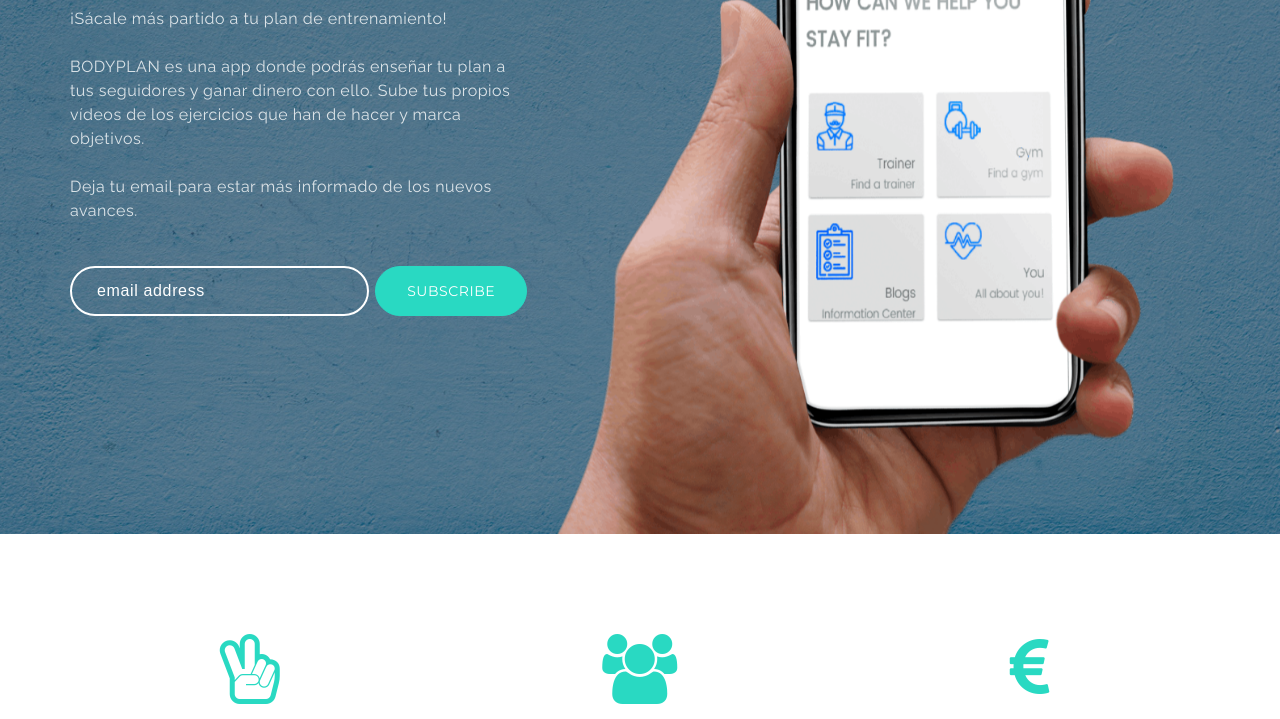
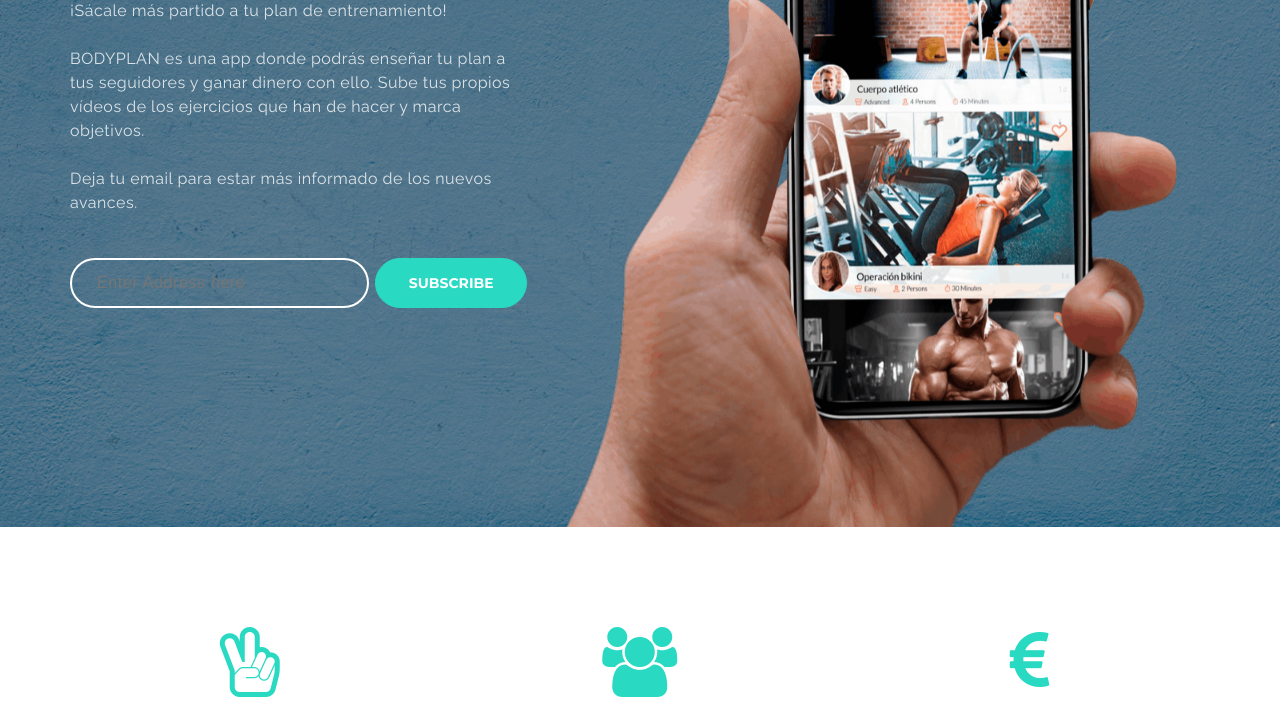
Before and after one commit to bodyplanapp/bodyplanapp.github.io, a plain HTML site: page index.html in a window 1280 px wide. Shown: the part 370-1089 px from the top of the page. Drawn offline with Linux system fonts and the light colour scheme; a web font is replaced by a local one.

Commit message:
create github pages

```diff
--- a/assets/images/hashes.json
+++ b/assets/images/hashes.json
@@ -1 +1 @@
-{"xxDdHULTHqxNqbk/arB7nA==":"gym-apps-cell-phone-1024x683.jpg","2997SYVN9NdL/T1N08Y6zg==":"mbr-1620x1080.jpg","EYCtQhzAd/pBJlgyZoTUrg==":"iphone_%D0%A5_mockup-1400x933.jpg","64Id4ERbvGPCKzQ9J/xuPA==":"iphone_%D0%A5_mockup-1400x933.png","9XYZ2uhZWJjdaAYCE3uDqw==":"iphone_%D0%A5_mockup-2-1400x933.png","9F+8T2h9pG1QU+2HSnIf/g==":"iphone_%D0%A5_mockup-2-1400x933.png"}
+{"xxDdHULTHqxNqbk/arB7nA==":"gym-apps-cell-phone-1024x683.jpg","2997SYVN9NdL/T1N08Y6zg==":"mbr-1620x1080.jpg","EYCtQhzAd/pBJlgyZoTUrg==":"iphone_%D0%A5_mockup-1400x933.jpg","64Id4ERbvGPCKzQ9J/xuPA==":"iphone_%D0%A5_mockup-1400x933.png","9XYZ2uhZWJjdaAYCE3uDqw==":"iphone_%D0%A5_mockup-2-1400x933.png","9F+8T2h9pG1QU+2HSnIf/g==":"iphone_%D0%A5_mockup-2-1400x933.png","axSlyw8QBl4r2g8O47a6Lw==":"iphone_%D0%A5_mockup-3-1400x933.png"}
--- a/index.html
+++ b/index.html
@@ -1,6 +1,5 @@
 <!DOCTYPE html>
-<html>
-
+<html >
 <head>
   <!-- Site made with Mobirise Website Builder v4.6.6, https://mobirise.com -->
   <meta charset="UTF-8">
@@ -16,13 +15,10 @@
   <link rel="stylesheet" href="assets/font-awesome/css/font-awesome.min.css">
   <link rel="stylesheet" href="assets/unicore/css/style.css">
   <link rel="stylesheet" href="assets/mobirise/css/mbr-additional.css" type="text/css">
-    <style>
-        ::-webkit-input-placeholder {
-            color: white;
-        }
-    </style>
+
+
+
 </head>
-
 <body>
 
 <!-- Google Analytics -->
@@ -30,7 +26,7 @@
 <script async src="https://www.googletagmanager.com/gtag/js?id=UA-115765014-1"></script>
 <script>
   window.dataLayer = window.dataLayer || [];
-        function gtag() { dataLayer.push(arguments); }
+  function gtag(){dataLayer.push(arguments);}
   gtag('js', new Date());
 
   gtag('config', 'UA-115765014-1');
@@ -48,45 +44,37 @@
                     <h3 class="mbr-title-font">bodyplan</h3>
                     <p>¡Sácale más partido a tu plan de entrenamiento!
 <br>
-                            <br>BODYPLAN es una app donde podrás enseñar tu plan a tus seguidores y ganar dinero con ello. Sube
-                            tus propios vídeos de los ejercicios que han de hacer y marca objetivos.
+<br>BODYPLAN es una app donde podrás enseñar tu plan a tus seguidores y ganar dinero con ello. Sube tus propios vídeos de los ejercicios que han de hacer y marca objetivos.
 <br>
-                            <br>Deja tu email para estar más informado de los nuevos avances.
-                            <br>
-                        </p>
+<br>Deja tu email para estar más informado de los nuevos avances.<br></p>
                     <div class="space30"></div>
-                        <!-- Begin MailChimp Signup Form -->
-
-                        <div id="mc_embed_signup">
-                            <form class="intro-newsletter intro-newsletter-full" action="https://instagram.us12.list-manage.com/subscribe/post?u=285a303da7cdded8c2737d139&amp;id=cc9f9e1c44"
-                                method="post" id="mc-embedded-subscribe-form" name="mc-embedded-subscribe-form" class="validate"
-                                target="_blank" novalidate>
+                    <div data-form-type="formoid">
+                    <div data-form-alert="true">
+                        <div class="hide" data-form-alert-success="true">Thanks for filling out form!</div>
+                    </div>
+                    <form class="intro-newsletter intro-newsletter-full" action="https://mobirise.com/" method="post" data-form-title="SUBSCRIBE"><input type="hidden" name="email" data-form-email="true" value="JE0sLOQqenU3XzAEkWwE3L/4qs8XrGVPRdDGGufUeD0sJEcjnXhm5pRIhSzmHC6x9hzp5kZ4hiNb5X5RxiOCDwDF+PEAERz0LbqZdBkiu7PVScAX3XcOYtBTiqk0FDu7" data-form-field="Email">
                         <div class="row">
                             <div class="col-md-8 col-sm-7 no-padding">
-                                        <input type="email" value="" name="EMAIL" class="email" id="mce-EMAIL" placeholder="email address" required>
+                                <input class="e-mail" name="email" id="eaddress" type="email" required="" placeholder="Enter Address here" data-form-field="Email">
                             </div>
                             <div class="col-md-4 col-sm-5 no-padding">
-                                        <input class="btn mbr-title-font btn-primary btn-block" type="submit" value="Subscribe" name="subscribe" id="mc-embedded-subscribe"
-                                            class="button">
+                                <div><button type="submit" class="btn mbr-title-font btn-primary btn-block">SUBSCRIBE</button></div>
                             </div>
                         </div>
+                        <p></p>
                     </form>
                     </div>
-
                 </div>
 
                 <div class="col-md-7 col-sm-6 no-padding">
-                        <figure class="mbr-figure mbr-figure--adapted mbr-figure--full-width">
-                            <img src="assets/images/iphone-mockup-2-1400x933.png" class="mbr-figure__img img-responsive center-block">
-                        </figure>
+                    <figure class="mbr-figure mbr-figure--adapted mbr-figure--full-width"><img src="assets/images/iphone-mockup-3-1400x933.png" class="mbr-figure__img img-responsive center-block"></figure>
                 </div>
             </div>
         </div>
     </div>
 </section>
 
-    <section class="services icon-box services mbr-section--bg-adapted mbr-section--relative" id="features4-o" data-rv-view="39"
-        style="background-color: rgb(255, 255, 255); padding-top: 100px; padding-bottom: 100px;">
+<section class="services icon-box services mbr-section--bg-adapted mbr-section--relative" id="features4-o" data-rv-view="39" style="background-color: rgb(255, 255, 255); padding-top: 100px; padding-bottom: 100px;">
 
         <div class="container">
             <div class="row">
@@ -95,8 +83,7 @@
                         <i class="fa mbr-primary-color fa-hand-peace-o"></i>
                         <div>
                             <h4 class="mbr-title-font">Ponte en forma</h4>
-                            <p>Lorem ipsum dolor sit amet elit convallis neque convallis est non turpis nisl ac justo rutrum
-                                sollic itudin urna interdum.</p>
+                            <p>Lorem ipsum dolor sit amet elit convallis neque convallis est non turpis nisl ac justo rutrum sollic itudin urna interdum.</p>
                         </div>
                     </div>
                 </div>
@@ -106,8 +93,7 @@
                         <i class="fa mbr-primary-color fa-users"></i>
                         <div>
                             <h4 class="mbr-title-font">Personal Trainer</h4>
-                            <p>Lorem ipsum dolor sit amet elit convallis neque convallis est non turpis nisl ac justo rutrum
-                                sollic itudin urna interdum.</p>
+                            <p>Lorem ipsum dolor sit amet elit convallis neque convallis est non turpis nisl ac justo rutrum sollic itudin urna interdum.</p>
                         </div>
                     </div>
                 </div>
@@ -117,8 +103,7 @@
                         <i class="fa mbr-primary-color fa-eur"></i>
                         <div>
                             <h4 class="mbr-title-font">gana dinero</h4>
-                            <p>Lorem ipsum dolor sit amet elit convallis neque convallis est non turpis nisl ac justo rutrum
-                                sollic itudin urna interdum.</p>
+                            <p>Lorem ipsum dolor sit amet elit convallis neque convallis est non turpis nisl ac justo rutrum sollic itudin urna interdum.</p>
                         </div>
                     </div>
                 </div>
@@ -133,6 +118,16 @@
     </div>
 </section>
 
+
+  <script src="assets/web/assets/jquery/jquery.min.js"></script>
+  <script src="assets/bootstrap/js/bootstrap.min.js"></script>
+  <script src="assets/smooth-scroll/SmoothScroll.js"></script>
+  <!--[if lte IE 9]>
+    <script src="assets/jquery-placeholder/jquery.placeholder.min.js"></script>
+  <![endif]-->
+  <script src="assets/unicore/js/script.js"></script>
+  <script src="assets/formoid/formoid.min.js"></script>
+
+
 </body>
-
 </html>
```
Also changed, not shown: assets/images/iphone-mockup-3-1400x933.png (added), 1 other file. Lines whose indentation alone changed are shown as unchanged.
